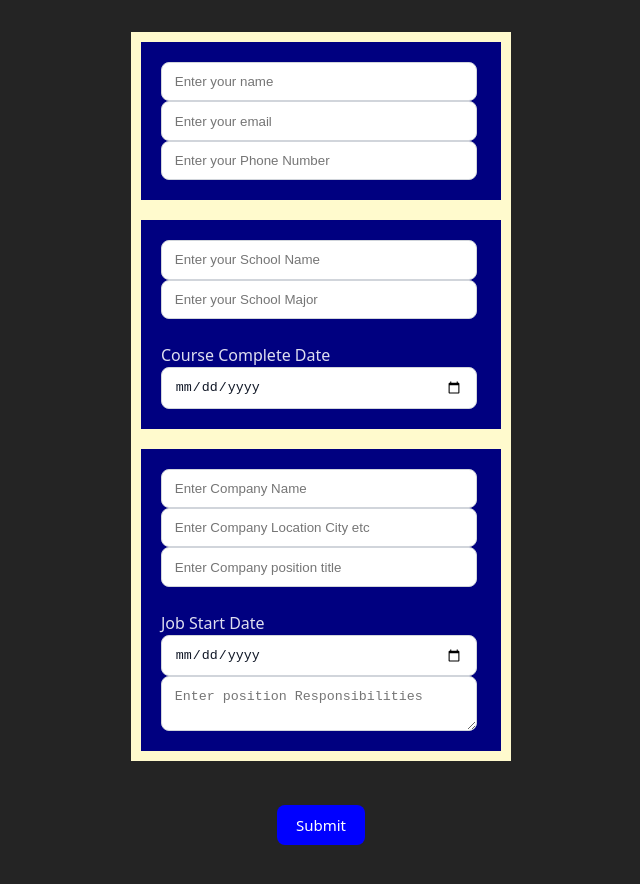
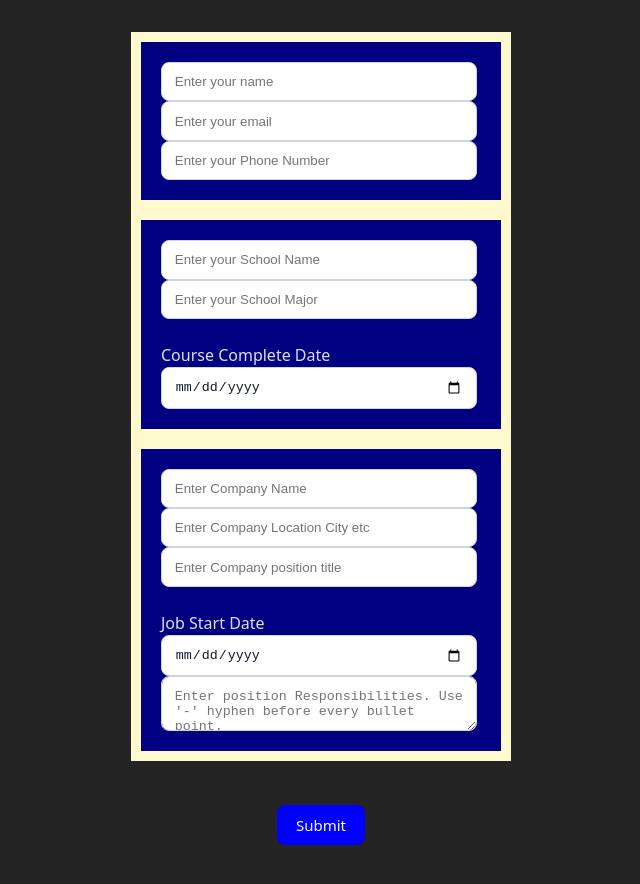
Before and after one commit to curtis-taylor/CV_REACT, a React (Vite) app in the folder cv_react_app/: page / in a window 1280 px wide. Shown: the top 884 px of the page, without its empty margins (319-959 px from the left). Built offline with nearby package versions, Linux system fonts and the light colour scheme.

Commit message:
Working on creating custom useState function to parse textarea task points

```diff
--- a/cv_react_app/src/App.css
+++ b/cv_react_app/src/App.css
@@ -14,6 +14,10 @@ textarea {
   border-radius: 8px;
   background-color: white;
   color: #111827;
+}
+
+textarea {
+  white-space: pre-wrap;
 }
 
 #formContainer {
--- a/cv_react_app/src/Components/Form.jsx
+++ b/cv_react_app/src/Components/Form.jsx
@@ -131,7 +131,7 @@ export function Form() {
               type="text"
               value={tasks}
               onChange={(e) => setTasks(e.target.value)}
-              placeholder="Enter position Responsibilities"
+              placeholder="Enter position Responsibilities. Use '-' hyphen before every bullet point."
             />
 
         </div>
```
